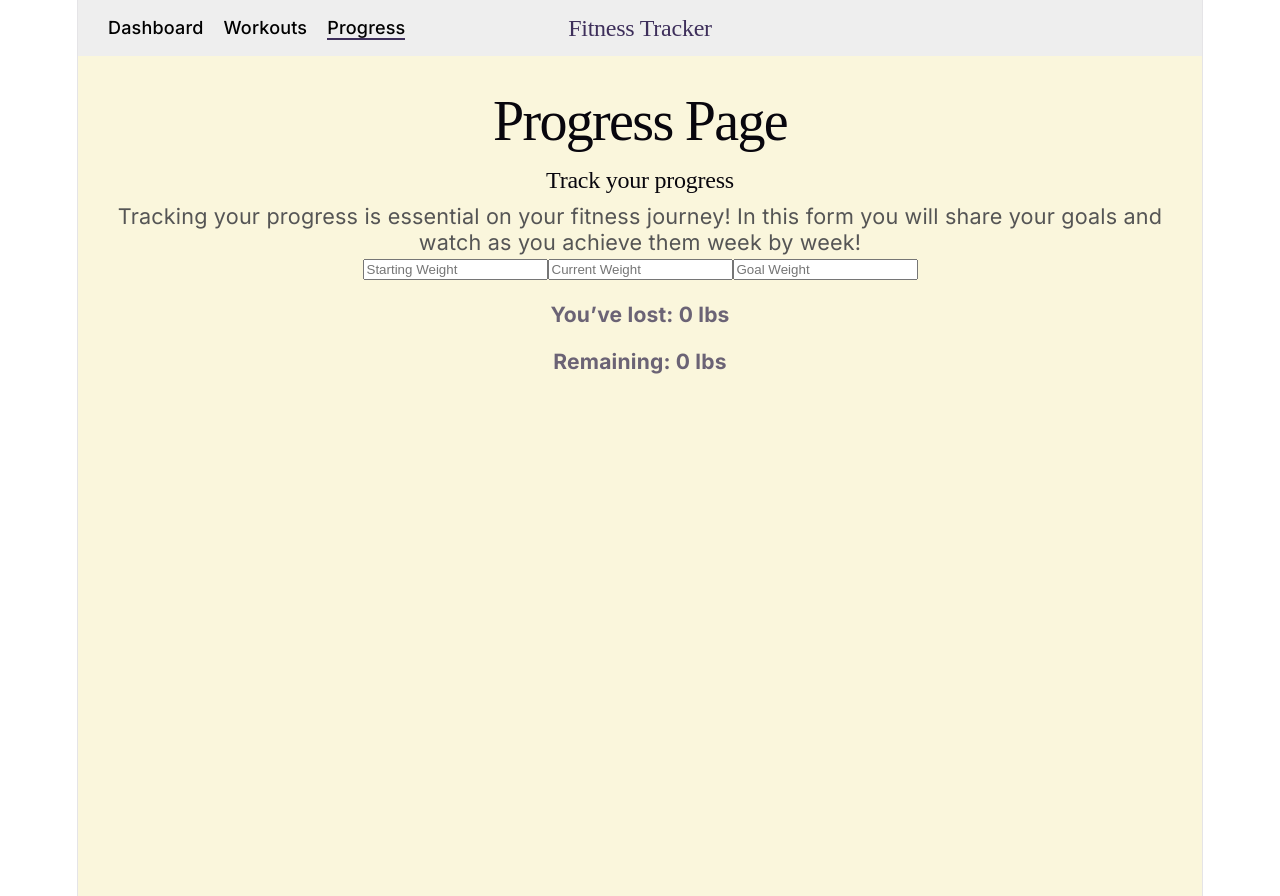
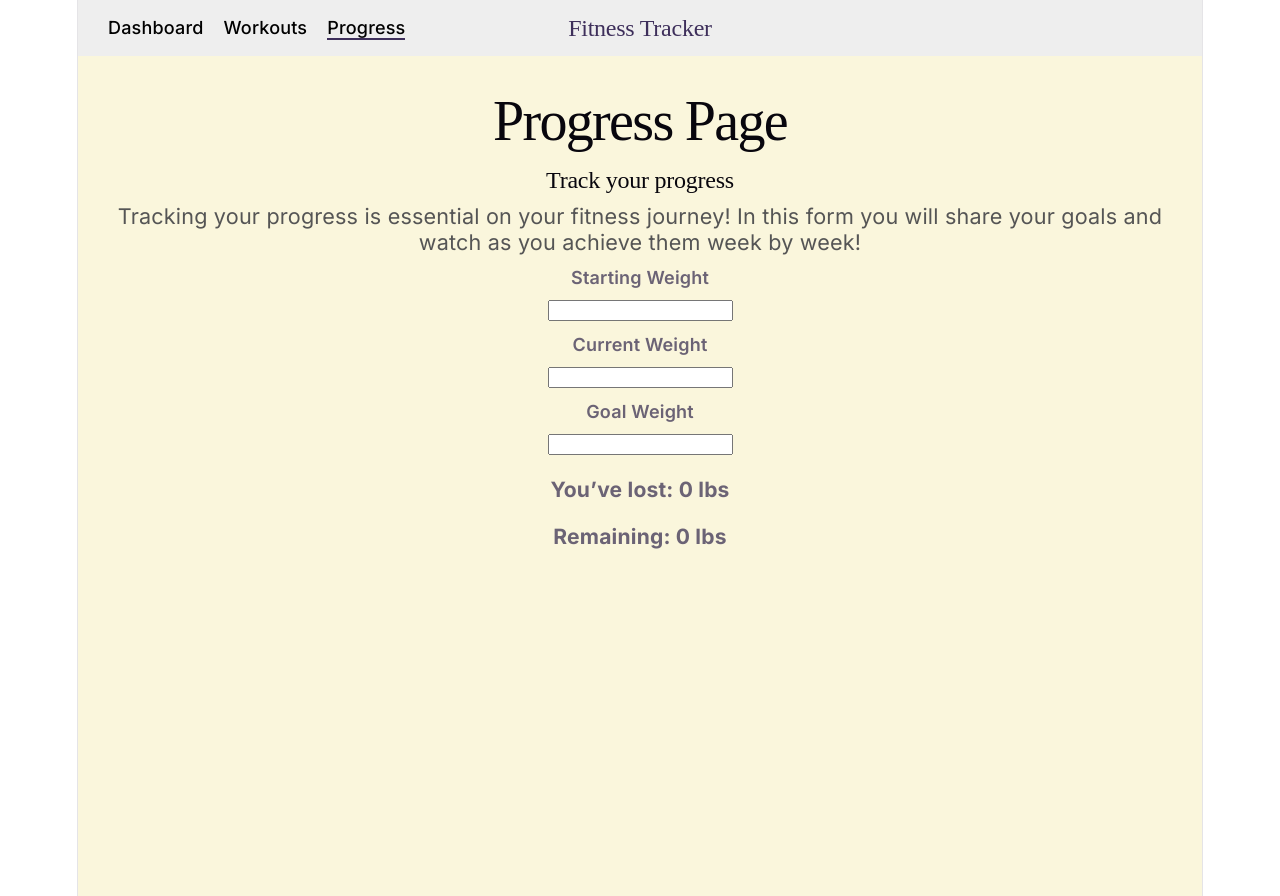
Before and after one commit to daliapoblano/fitnessTrackingApp, a React (Vite) app: page /progress in a window 1280 px wide. Built offline with nearby package versions, Linux system fonts and the light colour scheme; a web font is replaced by a local one.

Commit message:
Making sure my code is clean

```diff
--- a/src/pages/Progress.jsx
+++ b/src/pages/Progress.jsx
@@ -36,23 +36,26 @@ function Progress() {
       <h2>Track your progress</h2>
       <p>Tracking your progress is essential on your fitness journey! In this form you will share your goals and watch as you achieve them week by week!</p>
 
+      <label htmlFor="startingWeight">Starting Weight</label>
       <input
+        id="startingWeight"
         type="number"
-        placeholder="Starting Weight"
         value={startingWeight}
         onChange={(e) => setStartingWeight(e.target.value)}
       />
 
+      <label htmlFor="currentWeight">Current Weight</label>
       <input
-        type="number"
-        placeholder="Current Weight"
-        value={currentWeight}
-        onChange={(e) => setCurrentWeight(e.target.value)}
+         id="currentWeight"
+         type="number"
+         value={currentWeight}
+         onChange={(e) => setCurrentWeight(e.target.value)}
       />
 
+      <label htmlFor="goalWeight">Goal Weight</label>
       <input
+        id="goalWeight"
         type="number"
-        placeholder="Goal Weight"
         value={goalWeight}
         onChange={(e) => setGoalWeight(e.target.value)}
       />
--- a/src/pages/Progress.module.css
+++ b/src/pages/Progress.module.css
@@ -3,3 +3,10 @@
     min-height: 100vh;
     padding: 20px;
   }
+
+label {
+    display: block;
+    font-weight: 600;
+    margin-top: 10px;
+    margin-bottom: 5px;
+  }
--- a/src/pages/Workouts.jsx
+++ b/src/pages/Workouts.jsx
@@ -1,5 +1,4 @@
-import { useState, useEffect } from "react";
-import { useCallback } from "react";
+import { useState, useEffect, useCallback } from "react";
 import WorkoutForm from "../features/WorkoutForm.jsx";
 import styles from "./Workouts.module.css";
 
```
